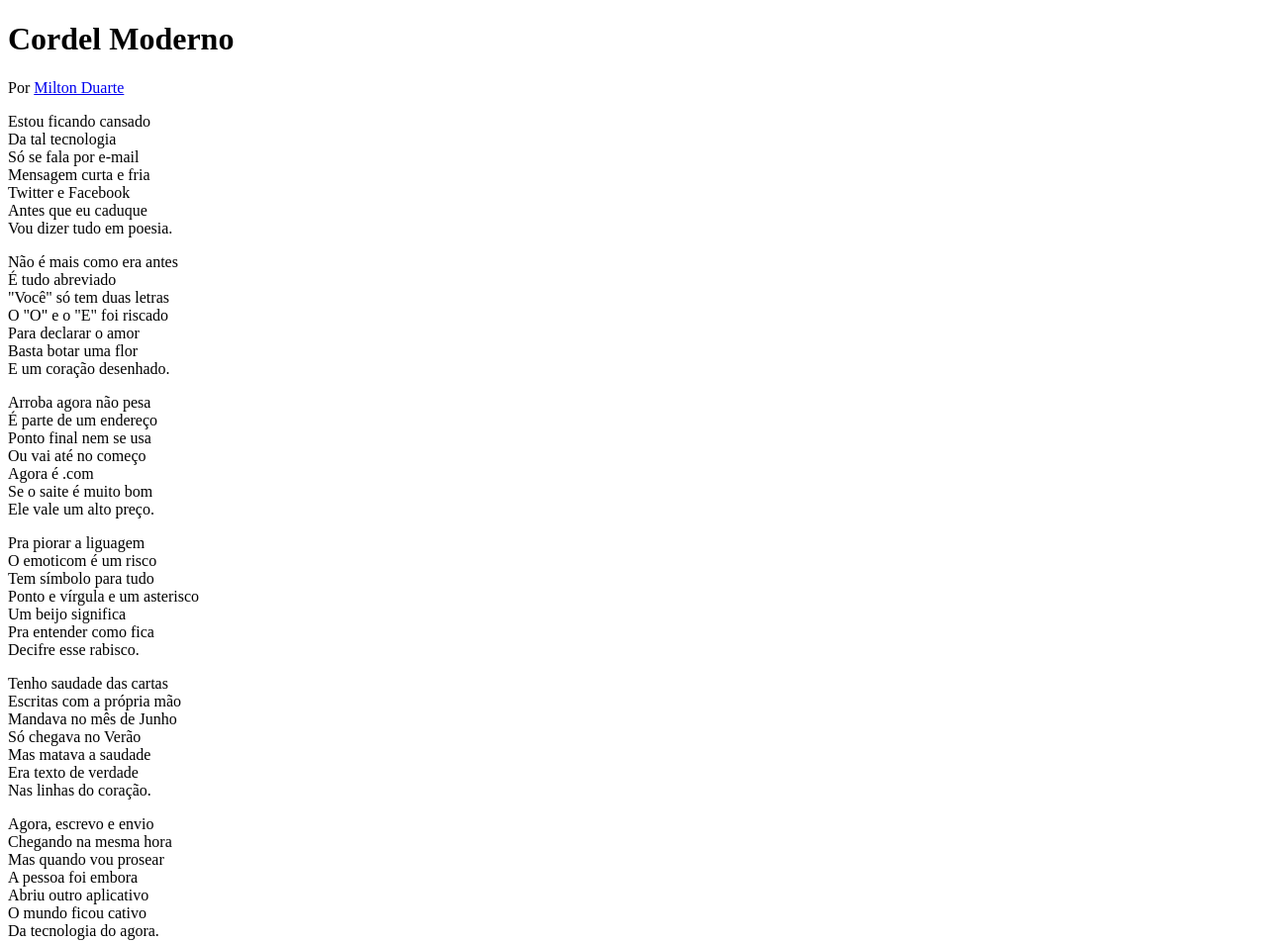
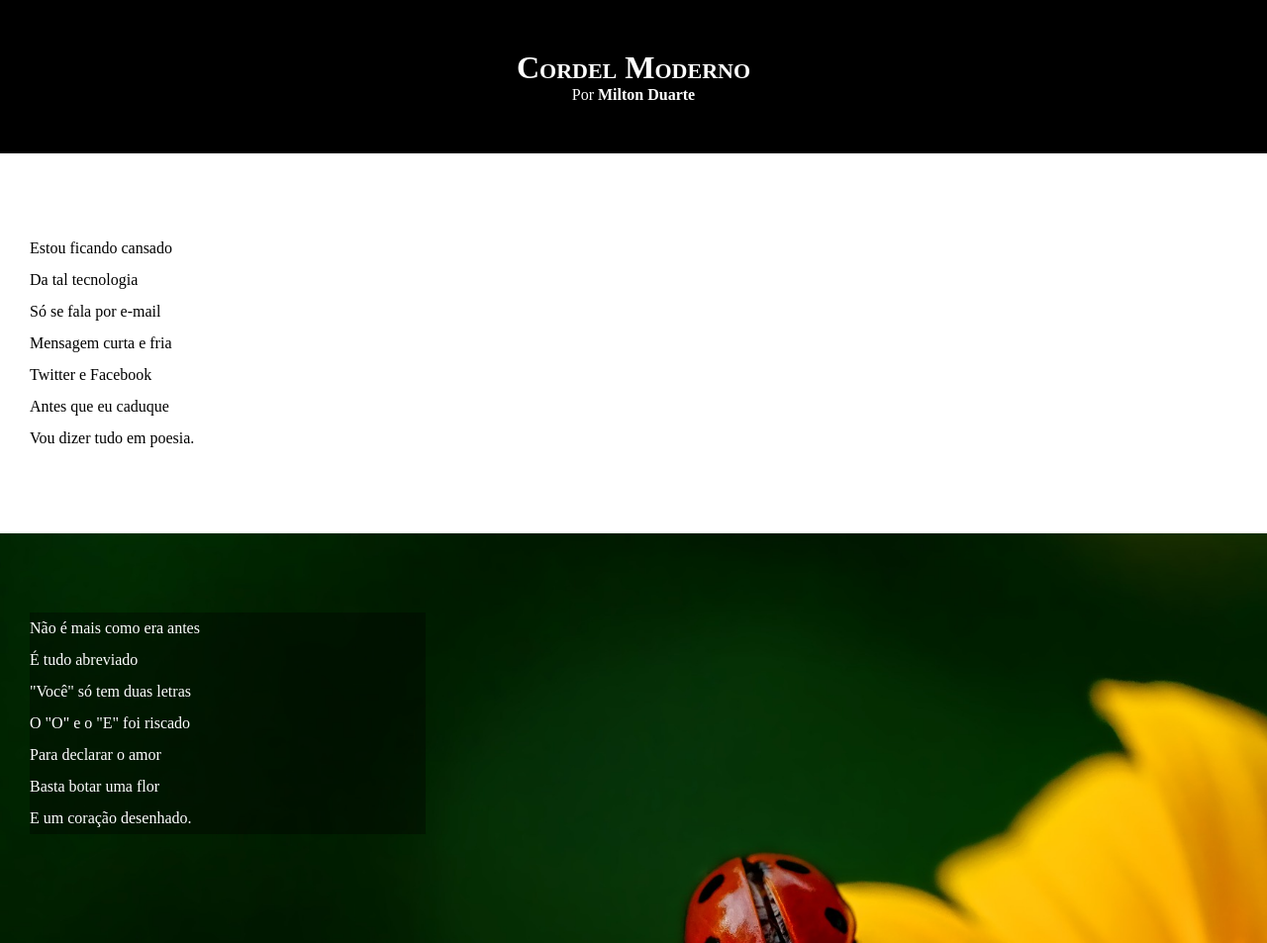
Before and after one commit to IuriWi/html5-css3, a plain HTML site: page desafios/desafio012/index.html in a window 1280 px wide. Shown: the top 953 px of the page at 99% size. Drawn offline with Linux system fonts and the light colour scheme; a web font is replaced by a local one.

Commit message:
atualizei estilos dos textos e blocos

```diff
--- a/desafios/desafio012/estilo/style.css
+++ b/desafios/desafio012/estilo/style.css
@@ -1 +1,83 @@
 @charset "UTF-8";
+
+@import url('https://fonts.googleapis.com/css2?family=Baskervville+SC&family=Catamaran:wght@100..900&family=Ewert&family=Passion+One:wght@400;700;900&display=swap');
+
+* {
+    margin: 0px;
+    padding: 0px;
+}
+
+html, body {
+    min-height: 100vh;
+    /* background-color: black; */
+    /* font-family: 'Passion one', sans-serif; */
+}
+
+header {
+    background-color: black;
+    color: white;
+    text-align: center;
+}
+
+header > h1 {
+    padding-top: 50px;
+    font-variant: small-caps;
+}
+
+header > p {
+    padding-bottom: 50px;
+}
+
+a {
+    color: white;
+    text-decoration: none;
+    font-weight: bold;
+}
+
+a:hover {
+    text-decoration: underline;
+}
+
+section {
+    padding-top: 10vh;
+    padding-bottom: 10vh;
+    line-height: 2em;
+    padding-left: 30px;
+}
+
+section.imagem1 {
+    background-color: rgb(43, 43, 43);
+    color: white;
+    position: relative;
+    height: 97vh;
+    background: url('../imagens/background001.jpg') center no-repeat fixed;
+    background-size: cover;
+}
+
+.imagem1 > p {
+    background-color: rgba(0, 0, 0, 0.363);
+    width: 400px;
+    margin: 0px;
+}
+
+section.imagem2 {
+    background-color: rgb(43, 43, 43);
+    color: white;
+    position: relative;
+    height: 97vh;
+    background: url('../imagens/background002.jpg') center no-repeat fixed;
+    background-size: cover;
+}
+
+.imagem2 > p {
+    background-color: rgba(0, 0, 0, 0.363);
+    width: 400px;
+    margin: 0px;
+}
+
+footer {
+    background-color: black;
+    color: white;
+    text-align: center;
+    padding: 10px;
+}
--- a/desafios/desafio012/index.html
+++ b/desafios/desafio012/index.html
@@ -25,7 +25,7 @@
             </p>
         </section>
 
-        <section>
+        <section class="imagem1">
             <p>
                 Não é mais como era antes <br>
                 É tudo abreviado <br>
@@ -59,7 +59,7 @@
             </p>
         </section>
 
-        <section>
+        <section class="imagem2">
             <p>
                 Tenho saudade das cartas <br>
                 Escritas com a própria mão <br>
```
